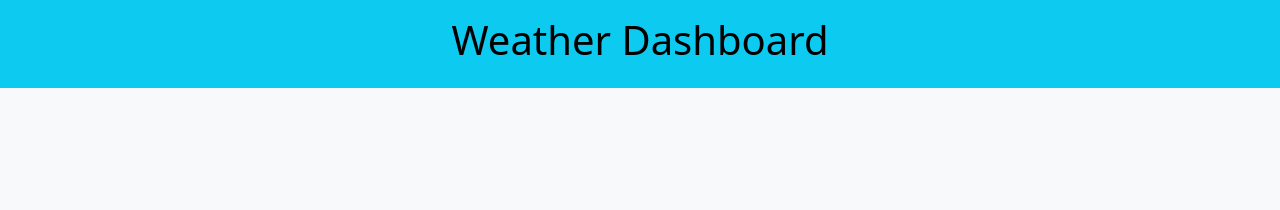
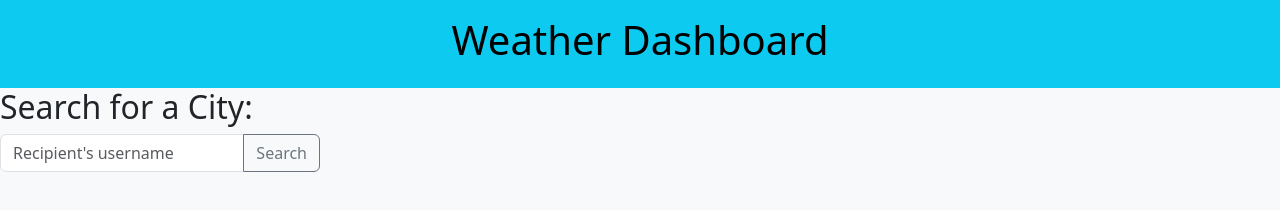
Before and after one commit to b-pharmD/weather-dashboard, a plain HTML site: page index.html in a window 1280 px wide. Drawn offline with nearby package versions, Linux system fonts and the light colour scheme.

Commit message:
added search bar

```diff
--- a/index.html
+++ b/index.html
@@ -13,5 +13,19 @@
         <h1>Weather Dashboard</h1>
     </header>
 
+    <div class="col-12 col-md-4 col-lg-3">
+        <h2>Search for a City:</h2>
+        <div class="input-group mb-3">
+            <input type="text" class="form-control" placeholder="Recipient's username" aria-label="Recipient's username" aria-describedby="button-addon2">
+            <button class="btn btn-outline-secondary" type="button" id="button-addon2">Search</button>
+          </div>
+
+       <!--  <input class="btn btn-primary" type="submit" value="Search"> -->
+
+    </div>
+
+    <div>
+        <h2></h2>
+    </div>
 </body>
 </html>
```
